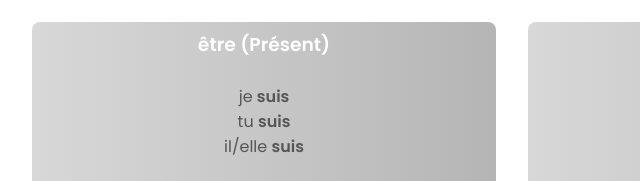
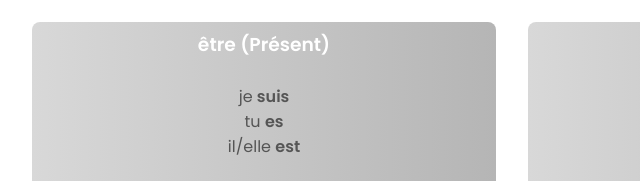
Before and after one commit to appl3m4n/french_web, a plain HTML site: page article2.html in a window 1280 px wide. Shown: the part 1070-1251 px from the top of the page, 128-768 px from the left. Drawn offline with Linux system fonts and the light colour scheme.

Commit message:
Update article2.html

```diff
--- a/article2.html
+++ b/article2.html
@@ -161,8 +161,8 @@
         &nbsp;
       </p>
       <p>je <b>suis</b></p>
-      <p>tu <b>suis</b></p>
-      <p>il/elle <b>suis</b></p>
+      <p>tu <b>es</b></p>
+      <p>il/elle <b>est</b></p>
       <p>
         &nbsp;
       </p>
```
